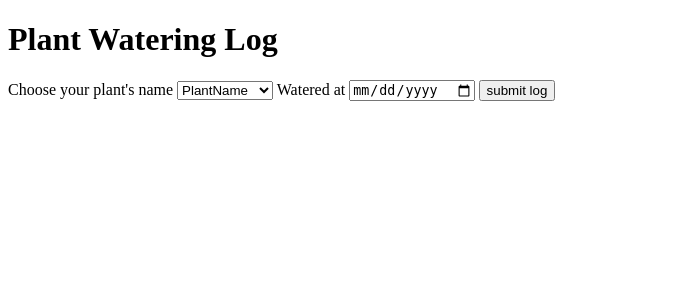
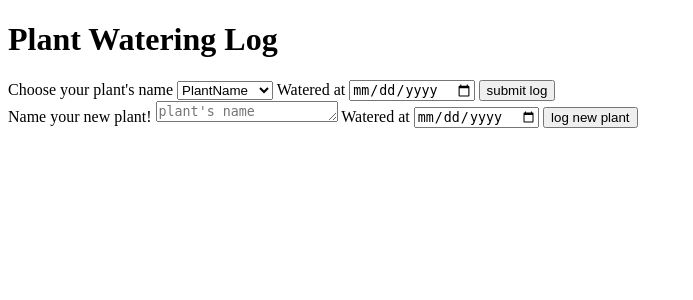
Before and after one commit to AntonSchmidt2/Zimmerpflanzenhelfer, a Django app: page /waterlog/manual_log/ in a window 1280 px wide. Shown: the top 300 px of the page, without its empty margins (0-693 px from the left). Run offline with Django 5.2, Linux system fonts and the light colour scheme; data comes from the database, SQL or seed files in the repository; both versions use the stored data as it was after the commit.

Commit message:
log new plants + (update log -> add log) functions added/modified

```diff
--- a/waterlog/models.py
+++ b/waterlog/models.py
@@ -2,7 +2,7 @@ from django.db import models
 
 class WaterLog(models.Model):
     plant_name = models.CharField(max_length=100)
-    watered_at = models.DateTimeField(auto_now_add=True)
+    watered_at = models.DateTimeField()
 
     def __str__(self):
         return self.plant_name
--- a/waterlog/templates/waterlog/manual_log.html
+++ b/waterlog/templates/waterlog/manual_log.html
@@ -6,17 +6,31 @@
 </head>
 <body>
     <h1>Plant Watering Log</h1>
+    <div>
         <form action = "/waterlog/log-created/" method="POST">
             {% csrf_token %}
             <label for="plant-name">Choose your plant's name</label>
             <select name = "plant-name" id = "plant-name" required>
                 {% for plant in plant_list %}
-            <option value="{{plant.plant_name}}">{{plant.plant_name}}</option>
+                <option value="{{plant}}">{{plant}}</option>
                 {% endfor %}
             </select>
             <label for="watered-at">Watered at</label>
             <input type="date" id = "watered-at" name = "watered-at">
+            <input type="hidden" name="action" value="log_existing">
             <input type="submit" class="btn02" value="submit log"/>
         </form>
+    </div>
+    <div>
+        <form action = "/waterlog/log-created/" method="POST">
+            {% csrf_token %}
+            <label for="name">Name your new plant!</label>
+            <textarea rows = "1" id="name" name="name" placeholder="plant's name"></textarea>
+            <label for="new_watered">Watered at</label>
+            <input type="date" id = "new_watered" name = "new_watered">
+            <input type="hidden" name="action" value="log_new">
+            <input type="submit" class="btn02" value="log new plant"/>
+        </form>
+    </div>
 </body>
 </html>
--- a/waterlog/views.py
+++ b/waterlog/views.py
@@ -20,21 +20,35 @@ def show_logs(request):
 
 
 def log_page(request):
-    plant_list = WaterLog.objects.all()
+    # print only distinct plant names
+    plant_list = WaterLog.objects.values_list('plant_name', flat=True).distinct()
     context = {'plant_list': plant_list}
     return render(request, 'waterlog/manual_log.html', context)
 
 
 def add_manual_log(request):
     if request.method == 'POST':
+        action = request.POST.get('action')
         watering_info = dict(request.POST)
         del watering_info['csrfmiddlewaretoken']
         # 'plant-name': ['PlantName'], 'watered-at': ['2024-04-05']}
-        input = {i:j[0] for i, j in watering_info.items()}
+        log_input = {i:j[0] for i, j in watering_info.items()}
+        print(log_input)
         # {'plant-name': 'PlantName', 'watered-at': '2024-04-05'}
+        if action == 'log_existing':
+            # plant_info = WaterLog.objects.get(plant_name=input['plant-name'])
+            # plant_info.watered_at = input['watered-at']
+            name = log_input['plant-name']
+            watered = log_input['watered-at']
+        elif action == "log_new":
+            name = log_input['name']
+            watered = log_input['new_watered']
+
         try:
-            plant_info = WaterLog.objects.get(plant_name=input['plant-name'])
-            plant_info.watered_at = input['watered-at']
+            plant_info = WaterLog.objects.create(
+                plant_name=name,
+                watered_at=watered
+            )
             plant_info.save()
         except IntegrityError:
             pass
```
Also changed, not shown: db.sqlite3. Lines whose indentation alone changed are shown as unchanged.
